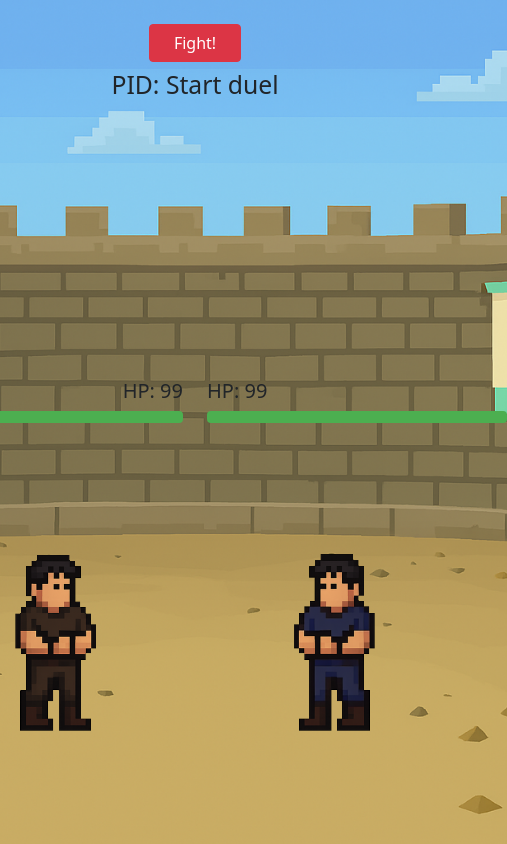
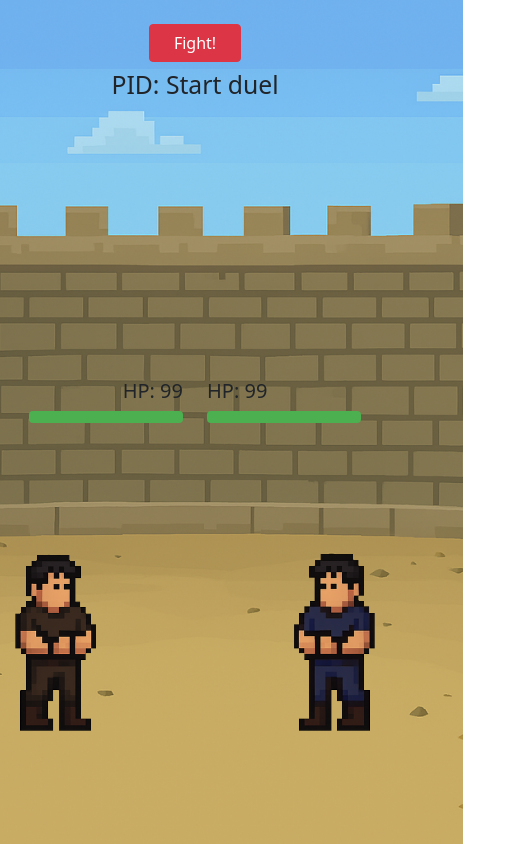
Before and after one commit to JuanTGit/duel-arena, a React (Vite) app: page /local in a window 390 px wide. Shown: the whole page, 507 px wide, since content can reach past the window. Built offline with nearby package versions, Linux system fonts and the light colour scheme.

Commit message:
updated health bar for smaller screens

```diff
--- a/src/main.css
+++ b/src/main.css
@@ -11,10 +11,14 @@ body{
     .sprite{
         transform: scale(.6);
     }
-    /* .sprite-fight{
-        display: flex;
-        justify-content: center;
-    } */
+    .health-bar-wrapper {
+        max-width: 90%; /* match sprite width */
+        height: 12px;
+        background-color: #333;
+        border-radius: 4px;
+        overflow: hidden;
+    }
+
 }
 
 .sprite{
```
